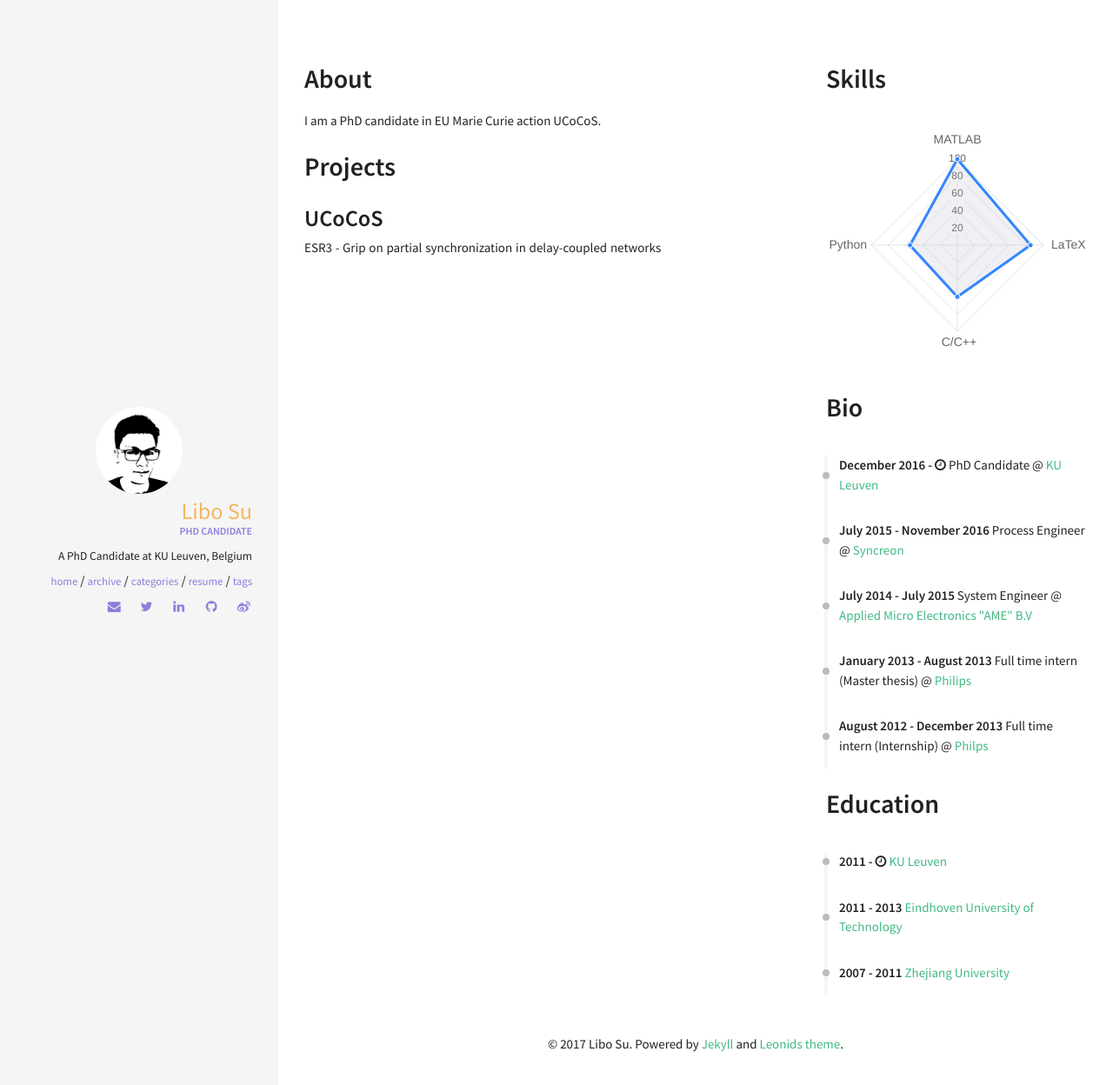
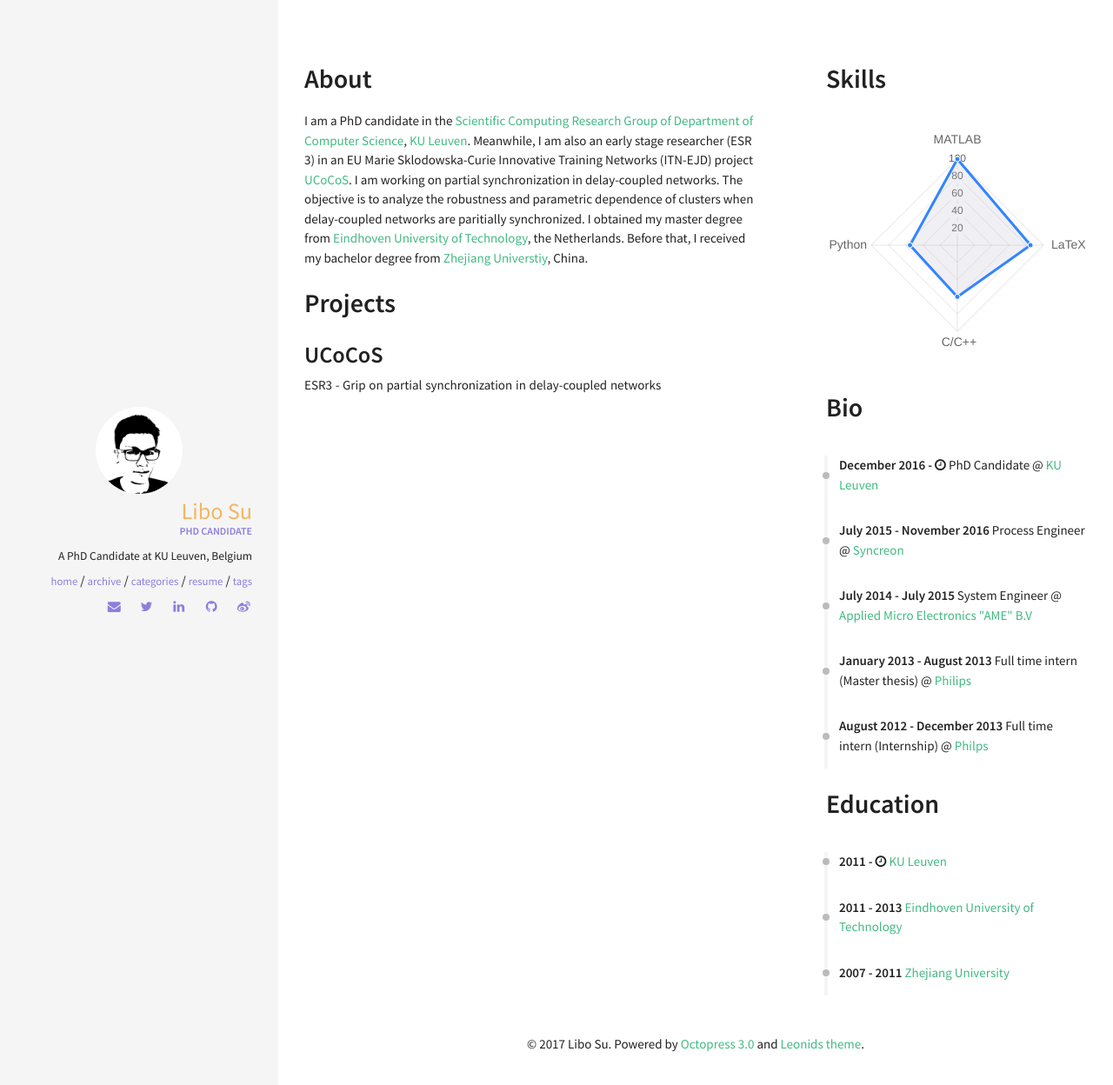
Before and after one commit to sulibo/sulibo.github.io, a Jekyll site: the page built from resume.html, in a window 1280 px wide. Shown: the top 1248 px of the page at 87% size. Built offline with Jekyll 4.4.1, drawn with Linux system fonts in a browser that asks for light colours; nearby versions of some CDN libraries.

Commit message:
udpate career, about, footer

```diff
--- a/_data/index/careers.yml
+++ b/_data/index/careers.yml
@@ -16,11 +16,11 @@
   job: System Engineer
 
 - name: Philips
-  link: www.philips.com
+  link: http://www.philips.com
   date: January 2013 - August 2013
   job: Full time intern (Master thesis)
 
 - name: Philps
-  link: www.philips.com
+  link: http://www.philips.com
   date: August 2012 - December 2013
   job: Full time intern (Internship)
--- a/_data/index/education.yml
+++ b/_data/index/education.yml
@@ -9,6 +9,6 @@
   descr: Master of Science
 
 - name: Zhejiang University
-  link: www.zju.edu.cn
+  link: http://www.zju.edu.cn
   date: 2007 - 2011
   descr: Bachelor in Engineering
--- a/_includes/footer.html
+++ b/_includes/footer.html
@@ -1,3 +1,3 @@
 <footer>
-  &copy; {{ site.time | date: '%Y' }} {{ site.owner.name }}. Powered by <a href="http://jekyllrb.com/">Jekyll</a> and <a href="http://github.com/renyuanz/leonids/">Leonids theme</a>.
+  &copy; {{ site.time | date: '%Y' }} {{ site.owner.name }}. Powered by <a href="http://octopress.org/">Octopress 3.0</a> and <a href="http://github.com/renyuanz/leonids/">Leonids theme</a>.
 </footer>
--- a/_includes/sections/about.html
+++ b/_includes/sections/about.html
@@ -1,5 +1,6 @@
 <h1><span data-i18n="skills.my_skills">About</span></h1>
 
 <div>
-I am a PhD candidate in EU Marie Curie action UCoCoS.
+    I am a PhD candidate in the <a href="http://twr.cs.kuleuven.be">Scientific Computing Research Group of Department of Computer Science</a>, <a href="http://www.kuleuven.be">KU Leuven</a>. Meanwhile, I am also an early stage researcher (ESR 3) in an EU Marie Sklodowska-Curie Innovative Training Networks (ITN-EJD) project <a href="http://ucocos.cs.kuleuven.be"> UCoCoS</a>. I am working on partial synchronization in delay-coupled networks. The objective
+    is to analyze the robustness and parametric dependence of clusters when delay-coupled networks are paritially synchronized. I obtained my master degree from <a href="http://www.tue.nl">Eindhoven University of Technology</a>, the Netherlands. Before that, I received my bachelor degree from <a href="http://www.zju.edu.cn"> Zhejiang Universtiy</a>, China.
 </div>
```
